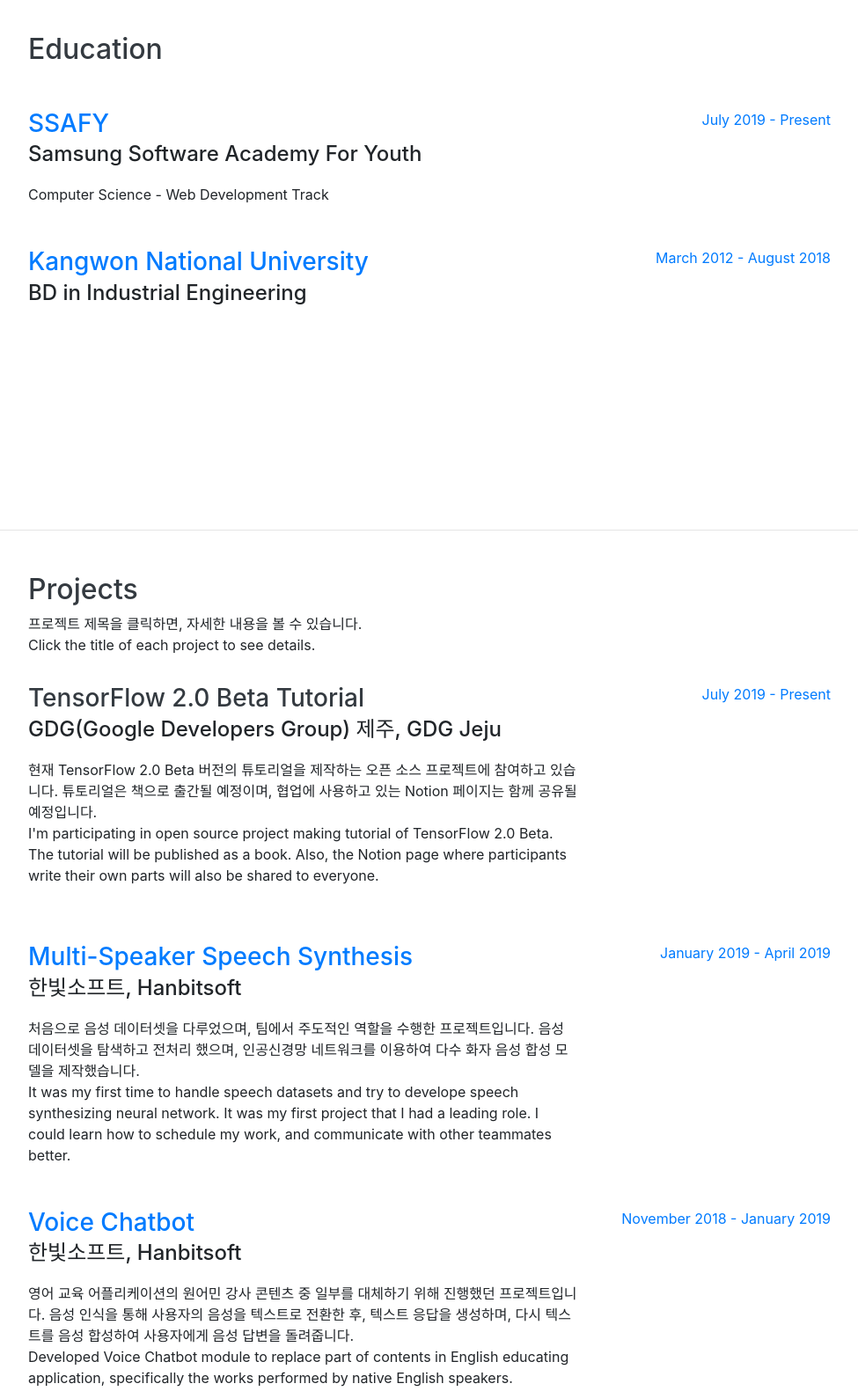
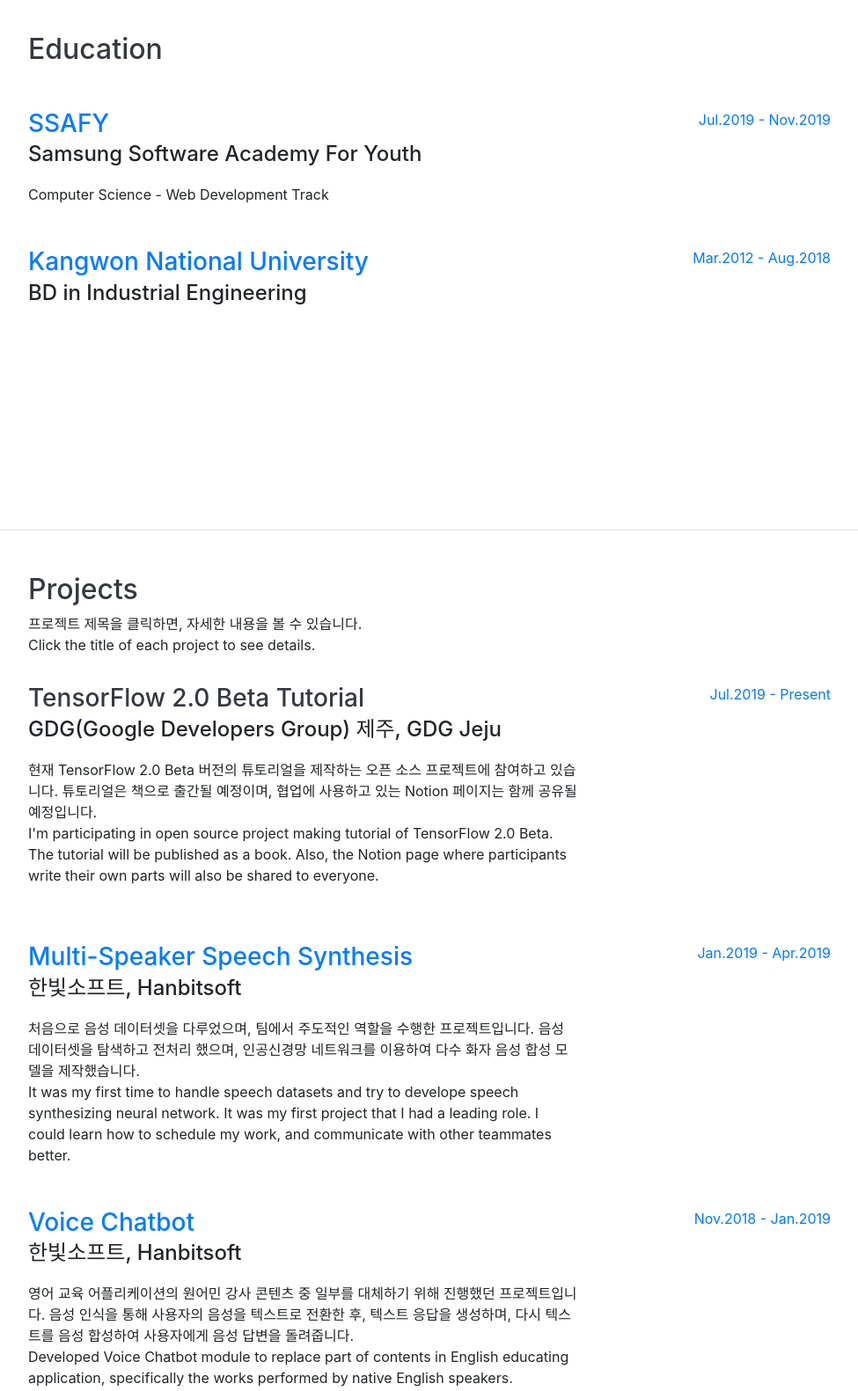
Before and after one commit to jarvis08/jarvis08.github.io, a website with bundled scripts: page index.html in a window 1280 px wide. Shown: the part 1800-3381 px from the top of the page at 88% size, without its empty margins (288-1263 px from the left). Built offline with nearby package versions, Linux system fonts and the light colour scheme; a web font is replaced by a local one.

Commit message:
Docs: end SSAFY and change date notations

```diff
--- a/index.html
+++ b/index.html
@@ -114,7 +114,7 @@
             <p>Worked as a research engineer in AI team. I participated 2 projects, developed Voice Chatbot for 2 months and Multi-speaker Speech Synthesis modul for 4 months. It was very short time to learn, but it was a precious experience for me that I could realize what I have to study and what person I want to be. Especially, I really enjoyed working at there with my teammates.</p>
           </div>
           <div class="resume-date text-md-right">
-            <span class="text-primary">November 2018 - April 2019</span>
+            <span class="text-primary">Nov.2018 - Apr.2019</span>
           </div>
         </div>
 
@@ -168,7 +168,7 @@
             <div>Computer Science - Web Development Track</div>
           </div>
           <div class="resume-date text-md-right">
-            <span class="text-primary">July 2019 - Present</span>
+            <span class="text-primary">Jul.2019 - Nov.2019</span>
           </div>
         </div>
 
@@ -178,7 +178,7 @@
             <div class="subheading mb-3">BD in Industrial Engineering</div>
           </div>
           <div class="resume-date text-md-right">
-            <span class="text-primary">March 2012 - August 2018</span>
+            <span class="text-primary">Mar.2012 - Aug.2018</span>
           </div>
         </div>
 
@@ -200,7 +200,7 @@
             <p class="mb-0">I'm participating in open source project making tutorial of TensorFlow 2.0 Beta. The tutorial will be published as a book. Also, the Notion page where participants write their own parts will also be shared to everyone.</p>
           </div>
           <div class="resume-date text-md-right">
-            <span class="text-primary">July 2019 - Present</span>
+            <span class="text-primary">Jul.2019 - Present</span>
           </div>
         </div>
 
@@ -212,7 +212,7 @@
             <p class="mb-0">It was my first time to handle speech datasets and try to develope speech synthesizing neural network. It was my first project that I had a leading role. I could learn how to schedule my work, and communicate with other teammates better.</p>
           </div>
           <div class="resume-date text-md-right">
-            <span class="text-primary">January 2019 - April 2019</span>
+            <span class="text-primary">Jan.2019 - Apr.2019</span>
           </div>
         </div>
 
@@ -224,7 +224,7 @@
             <p class="mb-0">Developed Voice Chatbot module to replace part of contents in English educating application, specifically the works performed by native English speakers.</p>
           </div>
           <div class="resume-date text-md-right">
-            <span class="text-primary">November 2018 - January 2019</span>
+            <span class="text-primary">Nov.2018 - Jan.2019</span>
           </div>
         </div>
       </div>
```
